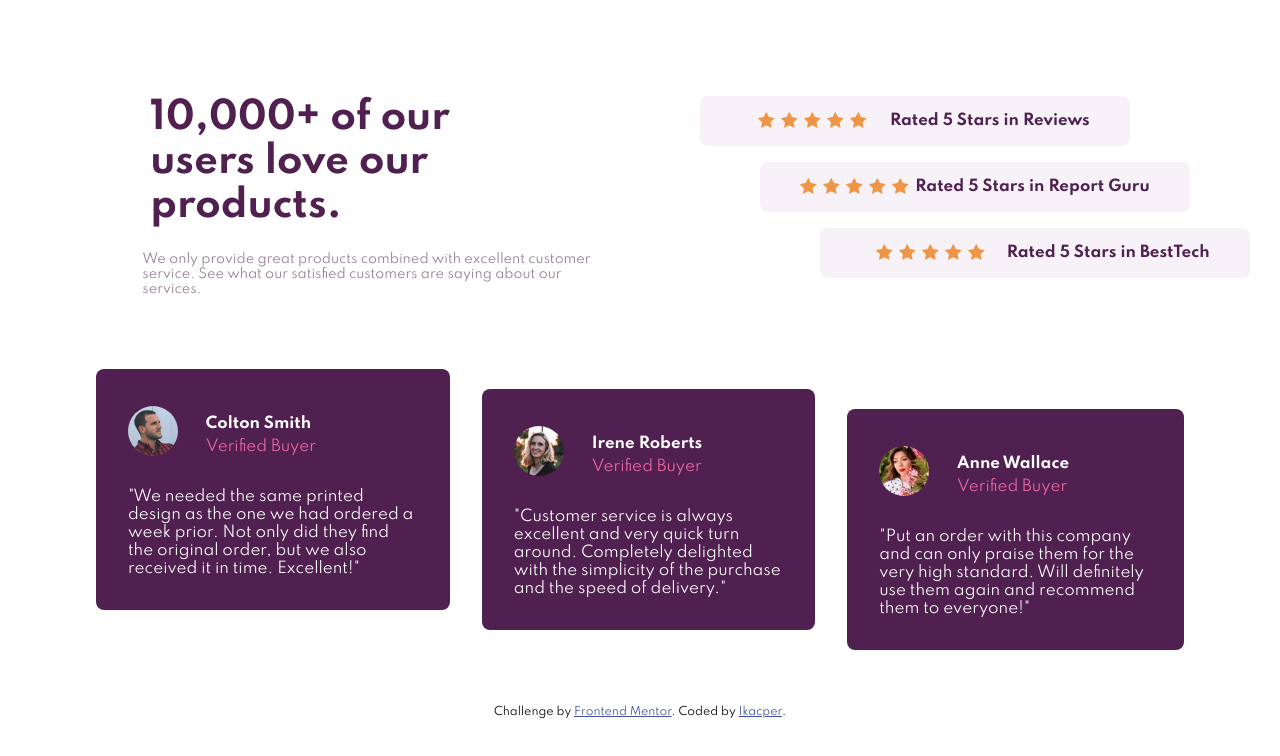
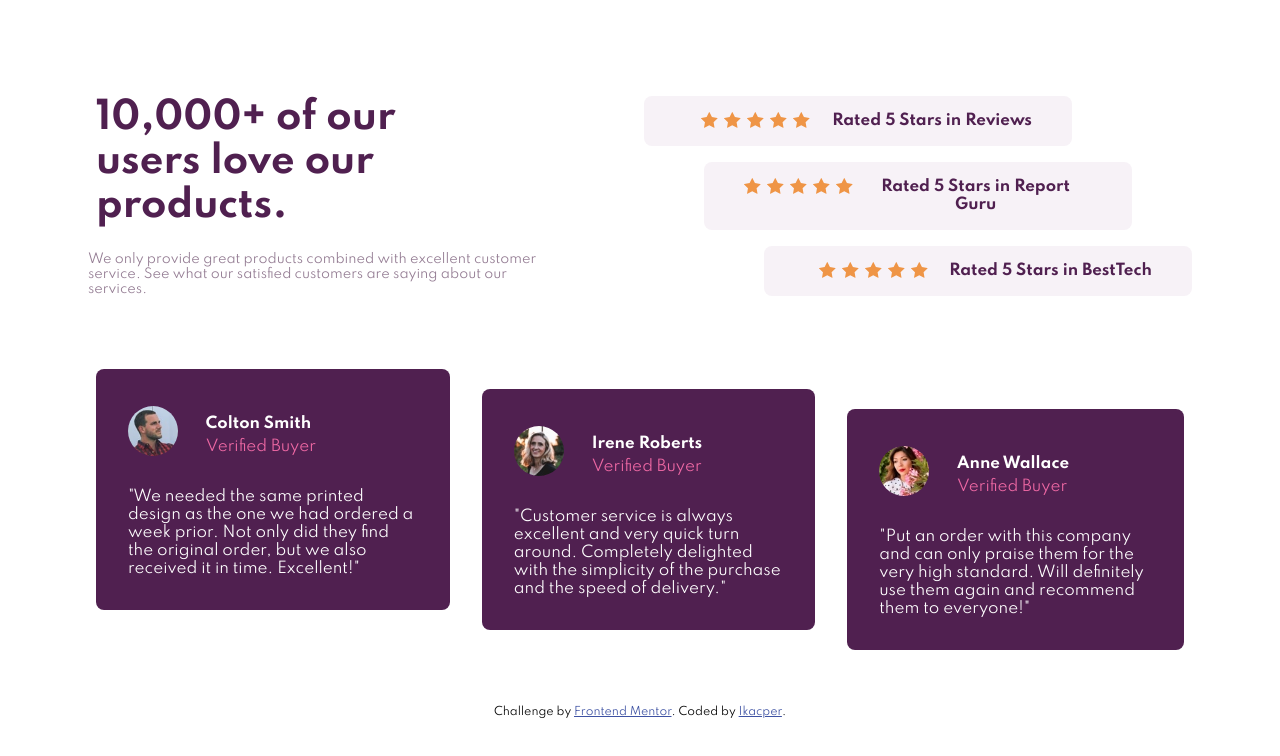
Before and after one commit to Ikacper/social-proof-section-master, a plain HTML site: page index.html in a window 1280 px wide. Drawn offline with Linux system fonts and the light colour scheme.

Commit message:
changed padding and margin of website

```diff
--- a/style.css
+++ b/style.css
@@ -109,9 +109,7 @@ img {
 @media (min-width: 1040px) {
   .card {
     display: inline;
-    flex-direction: row;
-    align-items: center;
-    justify-content: center;
+
     margin: 0 auto;
   }
 
@@ -119,8 +117,7 @@ img {
     display: flex;
     flex-direction: row;
     padding: 5rem 5rem 1rem 5rem;
-    margin: 0 auto;
-    justify-content: center;
+    justify-content: space-between;
   }
 
   .card__description {
@@ -138,6 +135,10 @@ img {
     font-size: 0.8rem;
     text-align: left;
     padding-right: 4rem;
+  }
+
+  .card__rating {
+    padding-right: 7rem;
   }
 
   .rating__item {
@@ -165,7 +166,7 @@ img {
   .card__opinion {
     display: flex;
     flex-direction: row;
-    justify-content: center;
+    justify-content: space-between;
     padding: 1rem 5rem 3rem 5rem;
     margin-top: 0;
   }
```
